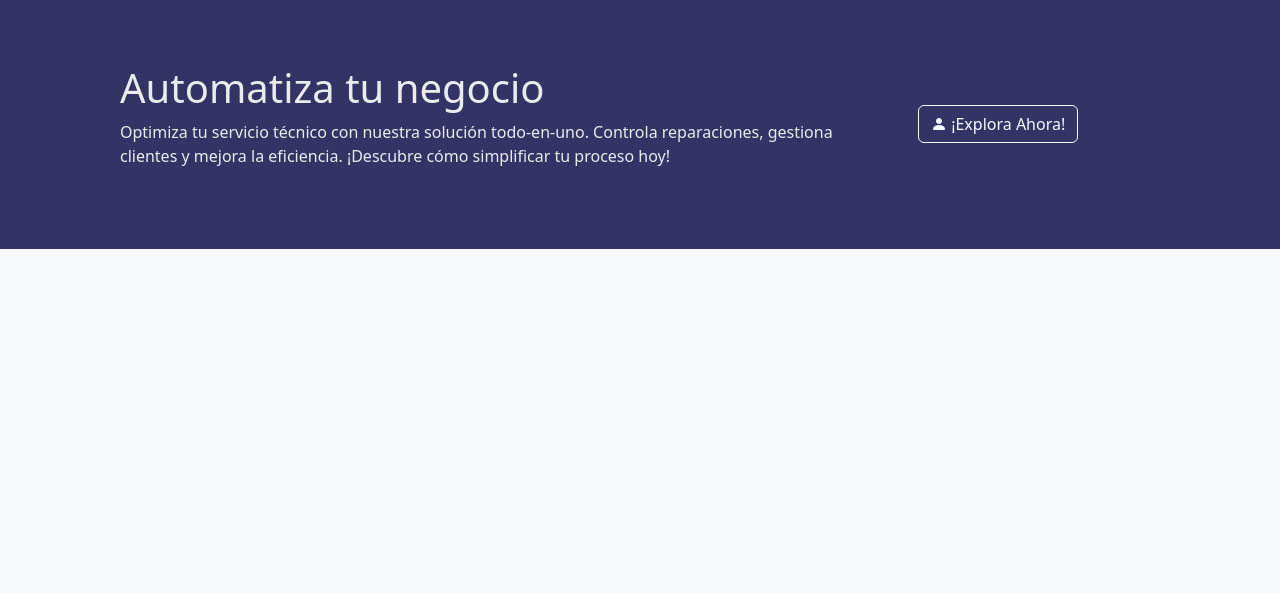
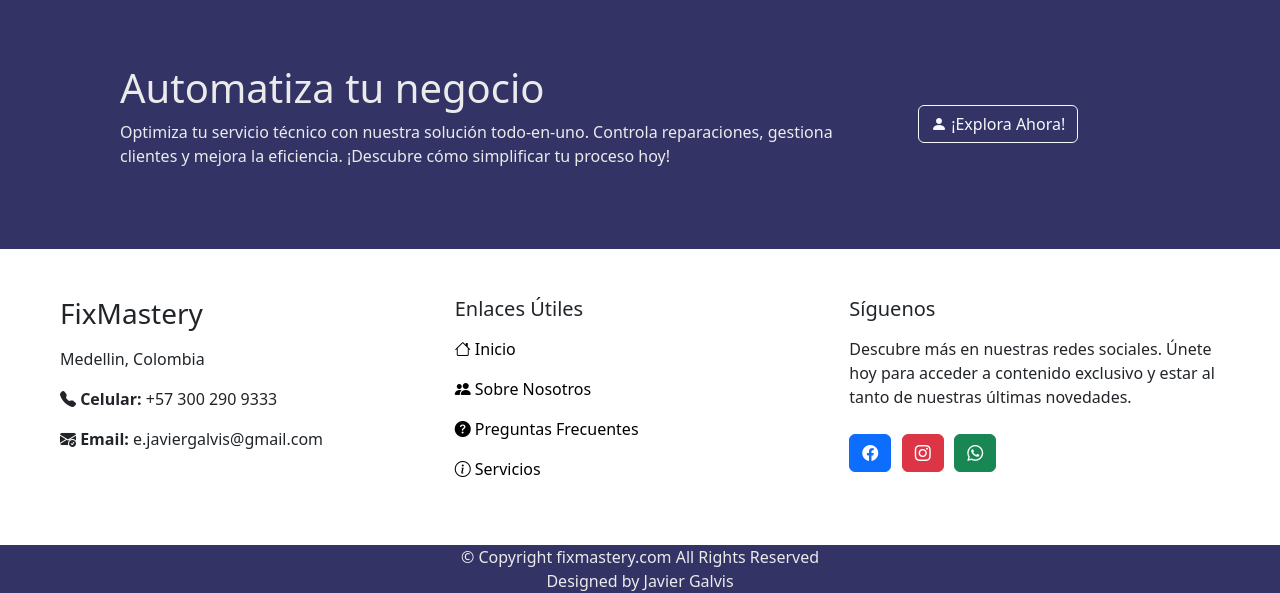
Before and after one commit to Javier458/sidtech, a PHP site: page / in a window 1280 px wide. Shown: the part 2193-2786 px from the top of the page. Before the commit the page ends 2442 px from the top, so only its background shows below. Run offline with PHP 8.4, Linux system fonts and the light colour scheme.

Commit message:
Footer and CopyRight

```diff
--- a/view/css/index.css
+++ b/view/css/index.css
@@ -49,6 +49,26 @@
     height: 100%;
 }
 
+.links-footer{
+    text-decoration: none;
+    color: #000000;
+}
+
+.links-footer:hover{
+    color: #333366;
+    text-decoration: underline;
+}
+
+.copy{
+    background-color: #333366;
+    color: #EBEBEB;
+}
+
+.copy p{
+    margin: 0;
+    padding: 0;
+}
+
 @media screen and (max-width: 992px){
     .contain-hero{
         height: 100vh;
--- a/view/index.php
+++ b/view/index.php
@@ -11,7 +11,7 @@ include_once 'templates/header-html.inc.php';
 <?php include_once 'templates/nologin-navbar.inc.php'; ?>
 
 <!-- ======= Hero ======= -->
-<section class="container-fluid">
+<section class="container-fluid" id="home">
     <div class="row align-items-center contain-hero px-5">
       <div class="col-12 col-lg-6 px-1 order-2 order-lg-1">
         <h1 class="px-5 hero-text">Sistema de Gesti&oacute;n de Servicio T&eacute;cnico</h1>
@@ -36,7 +36,7 @@ include_once 'templates/header-html.inc.php';
 </section>
 
 <!-- ======= About Us ======= -->
-<section class="container-fluid py-5 mb-5">
+<section class="container-fluid py-5 mb-5" id="about-us">
     <h1 class="text-center">SOBRE NOSOTROS</h1>
     <div class="row cont-about-us my-5 mx-5 fs-6">
         <div class="col-12 col-lg-6 px-5">
@@ -56,7 +56,7 @@ include_once 'templates/header-html.inc.php';
 </section>
 
 <!-- ======= FAQ ======= -->
-<section class="container-fluid shadow-lg py-5 mb-5">
+<section class="container-fluid shadow-lg py-5 mb-5" id="faq">
     <div class="row">
         <div class="col-12 col-lg-6">
         <h1 class="text-center pb-5">PREGUNTAS FRECUENTES</h1>
@@ -100,7 +100,7 @@ include_once 'templates/header-html.inc.php';
 </section>
 
 <!-- ======= Services ======= -->
-<section class="container-fluid">
+<section class="container-fluid" id="services">
     <div class="row services-row mb-5">
         <h1 class="text-center mb-4">SERVICIOS</h1>
         <div class="col-6 col-lg-3 service-card">
@@ -129,7 +129,6 @@ include_once 'templates/header-html.inc.php';
 <!-- ======= Call to action ======= -->
 <section class="container-fluid callaction">
     <div class="row align-items-center px-5 mx-5 callaction-info">
-
         <div class="col-9">
         <h1>Automatiza tu negocio</h1>
         <p>Optimiza tu servicio técnico con nuestra solución todo-en-uno. Controla reparaciones, gestiona clientes y mejora la eficiencia. ¡Descubre cómo simplificar tu proceso hoy!</p></div>
@@ -138,7 +137,41 @@ include_once 'templates/header-html.inc.php';
 </section>
 
 <!-- ======= Footer ======= -->
+<section class="container-fluid">
+    <div class="row px-5 mb-5 footer-info">
+        <div class="col-12 col-md-4 mt-5">
+            <h3 class="pb-2">FixMastery</h3>
+            <p>Medellin, Colombia</p>
+            <p><b><i class="bi bi-telephone-fill"></i> Celular: </b>+57 300 290 9333</p>
+            <p><b><i class="bi bi-envelope-check-fill"></i> Email: </b>e.javiergalvis@gmail.com</p>
+        </div>
+        <div class="col-12 col-md-4 mt-5">
+            <h5 class="pb-2">Enlaces &Uacute;tiles</h5>
+            <p><a class="links-footer" href="#home"><i class="bi bi-house"></i> Inicio</a></p>
+            <p><a class="links-footer" href="#about-us"><i class="bi bi-people-fill"></i> Sobre Nosotros</a></p>
+            <p><a class="links-footer" href="#faq"><i class="bi bi-question-circle-fill"></i> Preguntas Frecuentes</a></p>
+            <p><a class="links-footer" href="#services"><i class="bi bi-info-circle"></i> Servicios</a></p>
+        </div>
+        <div class="col-12 col-md-4 mt-5">
+            <h5 class="pb-2">Síguenos</h5>
+            <p>Descubre más en nuestras redes sociales. Únete hoy para acceder a contenido exclusivo y estar al tanto de nuestras últimas novedades.</p>
+            <h1>
+                <button type="button" class="btn btn-primary"><i class="bi bi-facebook"></i></button>
+                <button type="button" class="btn btn-danger"><i class="bi bi-instagram"></i></i></button>
+                <button type="button" class="btn btn-success"><i class="bi bi-whatsapp"></i></button>
+        </div>
+    </div>
+</section>
 
+<!-- ======= CopyRight ======= -->
 
+<section class="container-fluid">
+    <div class="row">
+        <div class="col text-center copy">
+            <p>© Copyright fixmastery.com All Rights Reserved</p>
+            <p>Designed by Javier Galvis</p>
+        </div>
+    </div>
+</section>
 
 <?php include_once 'templates/end-html.inc.php'; ?>
```
